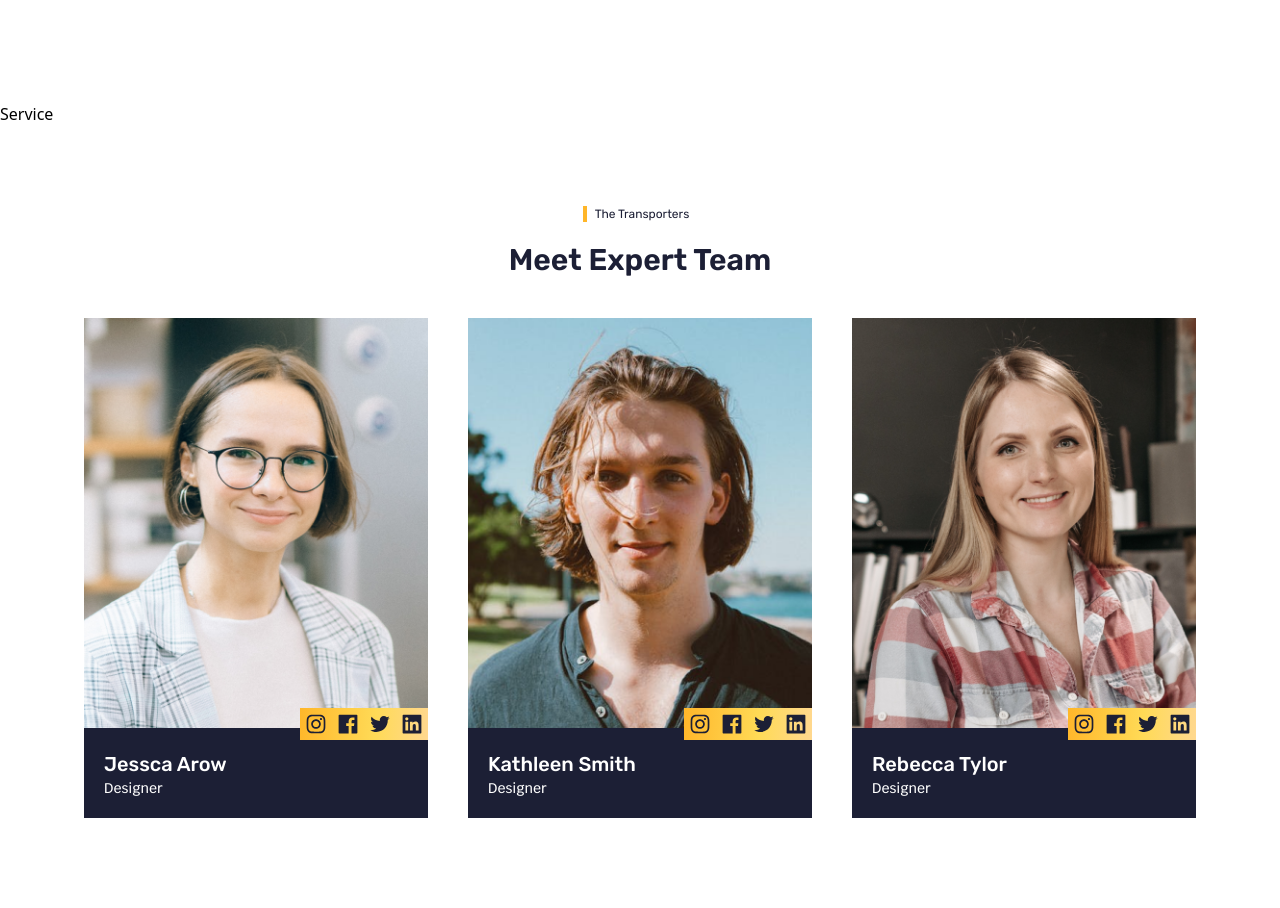
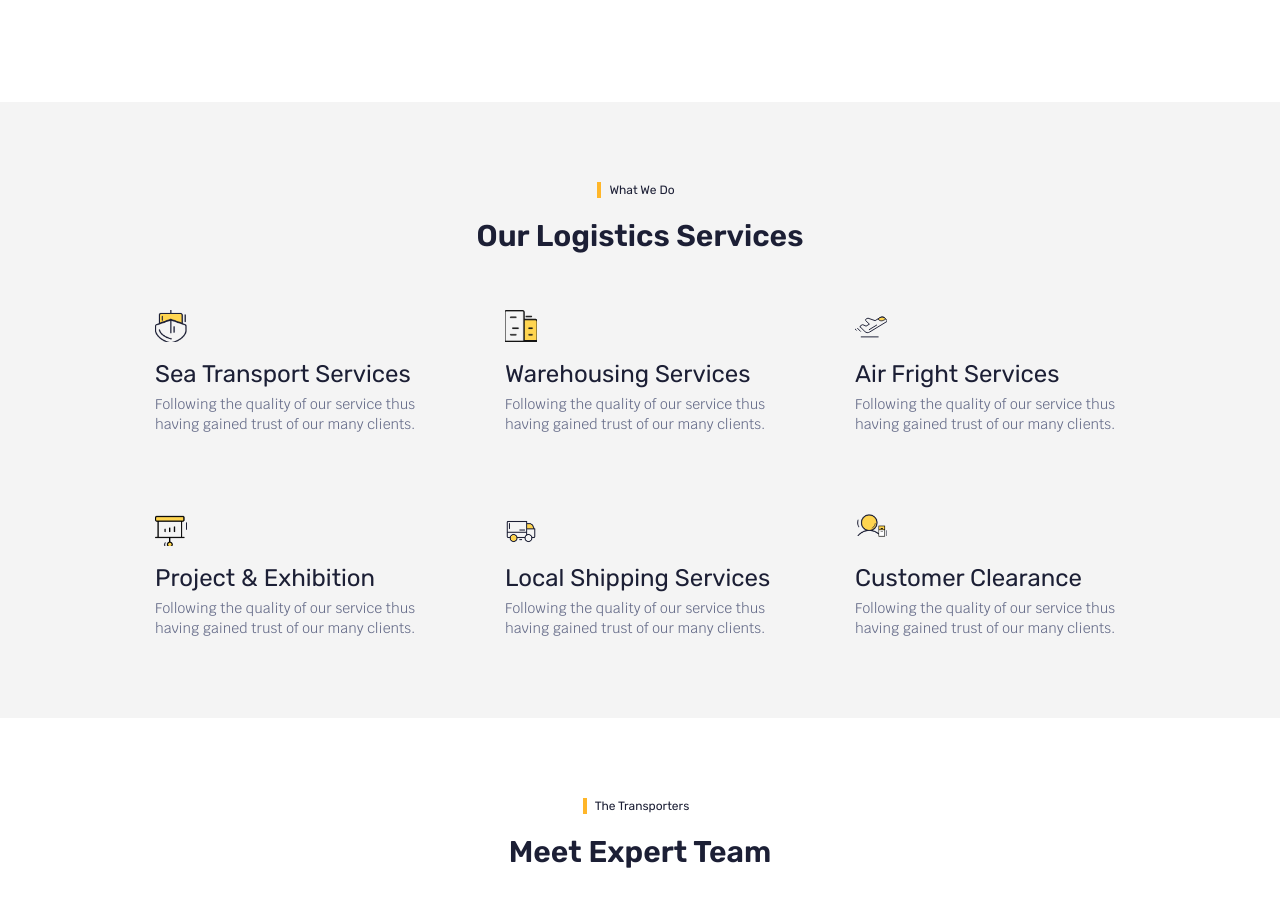
Before and after one commit to PrtHub/TransitFlow, a React (Vite) app: page /aboutus in a window 1280 px wide. Shown: the part 972-1880 px from the top of the page. Built offline with nearby package versions, Linux system fonts and the light colour scheme; the HTML template or start-up script is replaced by a standard one.

Commit message:
serviceCard connect through props

```diff
--- a/src/assets/images/index.js
+++ b/src/assets/images/index.js
@@ -24,6 +24,8 @@ import calender from './calender.png'
 import port from './port.png'
 import about from './about.png'
 import Truck from './Truck.png'
+import customer from './customer.png'
+import project from './project.png'
 
 export {
     Banner,
@@ -51,5 +53,7 @@ export {
     calender,
     port,
     about,
-    Truck
+    Truck,
+    customer,
+    project
 }
--- /dev/null
+++ b/src/components/ServiceCard.jsx
@@ -0,0 +1,27 @@
+/* eslint-disable react/prop-types */
+
+
+const ServiceCard = ({img, title}) => {
+  return (
+    <>
+      <div className="flex flex-row sm:flex-col items-start justify-start gap-4">
+        <img
+          src={img}
+          alt="ship"
+          className="w-7 h-7 md:w-8 md:h-8 object-cover"
+        />
+        <div className="flex flex-col items-start justify-start gap-1">
+          <h2 className="font-Rubik text-xl md:text-2xl text-black-200">
+            {title}
+          </h2>
+          <p className="font-Krub text-xs md:text-sm max-w-[270px] text-[#666C89]">
+            Following the quality of our service thus having gained trust of our
+            many clients.
+          </p>
+        </div>
+      </div>
+    </>
+  );
+};
+
+export default ServiceCard;
--- a/src/components/index.js
+++ b/src/components/index.js
@@ -5,6 +5,7 @@ import ProjectCard from "./ProjectCard";
 import TeamCard from "./TeamCard";
 import BlogCard from "./BlogCard";
 import PricingCard from "./PricingCard";
+import ServiceCard from "./ServiceCard";
 
 
 export {
@@ -14,5 +15,6 @@ export {
     ProjectCard,
     TeamCard,
     BlogCard,
-    PricingCard
+    PricingCard,
+    ServiceCard
 }
--- a/src/container/About/Service.jsx
+++ b/src/container/About/Service.jsx
@@ -1,9 +1,28 @@
-
+import { Flight, Truck, ship, warehouse } from "../../assets/icons";
+import { customer, project } from "../../assets/images";
+import { ServiceCard } from "../../components";
 
 const Service = () => {
   return (
-    <div>Service</div>
-  )
-}
+    <>
+      <div className="w-full h-full bg-[#F4F4F4]">
+        <div className="w-full xl:w-[1200px] h-full mx-auto flex flex-col items-center justify-around gap-10 sm:gap-14 py-20 px-7 xl:px-0">
+          <div className="flex flex-col justify-center items-center gap-5 font-Rubik">
+            <p className="head-text">What We Do</p>
+            <h1 className="header-text">Our Logistics Services</h1>
+          </div>
+          <div className="grid grid-cols-1 sm:grid-cols-2 lg:grid-cols-3 gap-20">
+             <ServiceCard img={ship} title="Sea Transport Services"/>
+             <ServiceCard img={warehouse} title="Warehousing Services"/>
+             <ServiceCard img={Flight} title="Air Fright Services"/>
+             <ServiceCard img={project} title="Project & Exhibition"/>
+             <ServiceCard img={Truck} title="Local Shipping Services"/>
+             <ServiceCard img={customer} title="Customer Clearance"/>
+          </div>
+        </div>
+      </div>
+    </>
+  );
+};
 
-export default Service
+export default Service;
```
Also changed, not shown: src/assets/images/customer.png (added), src/assets/images/project.png (added).
